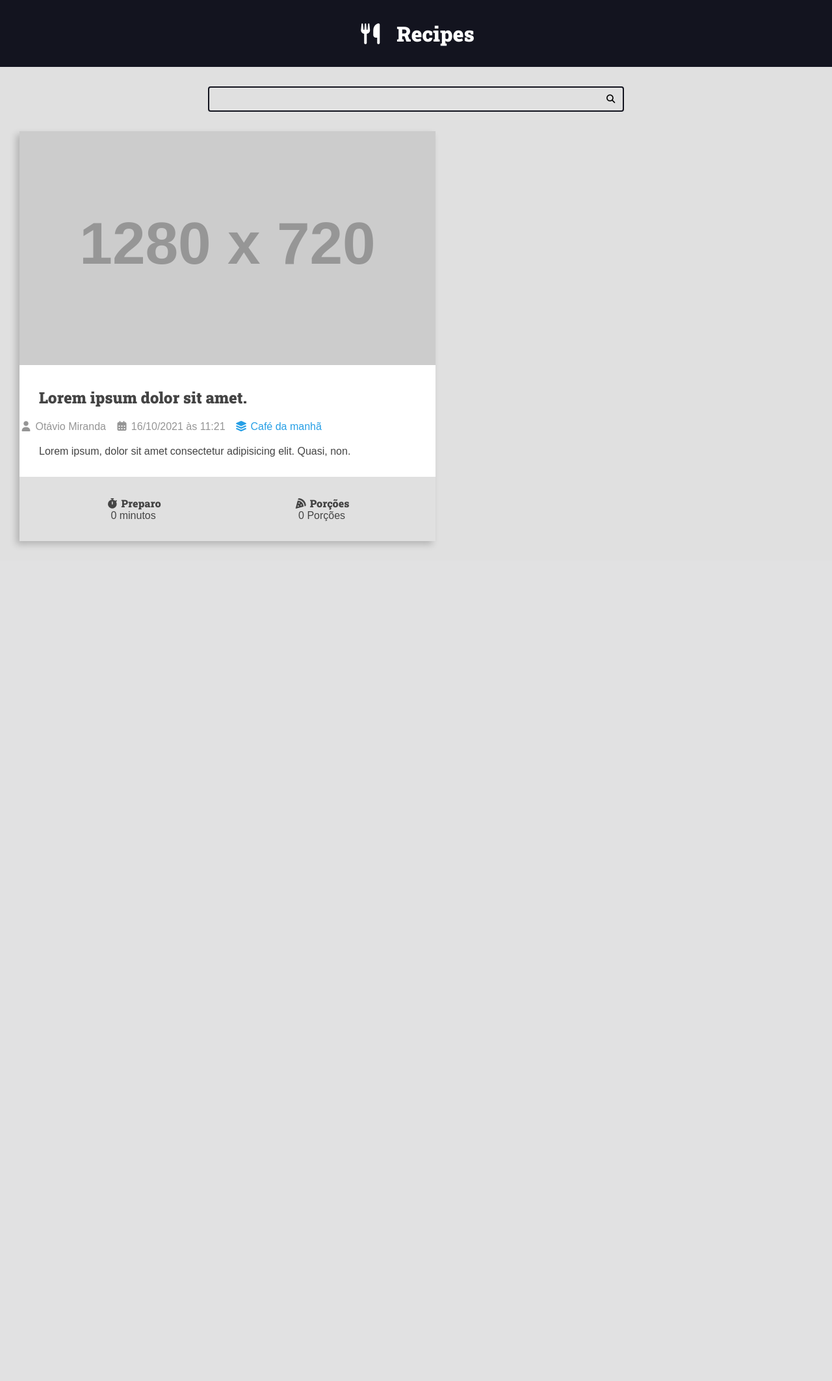
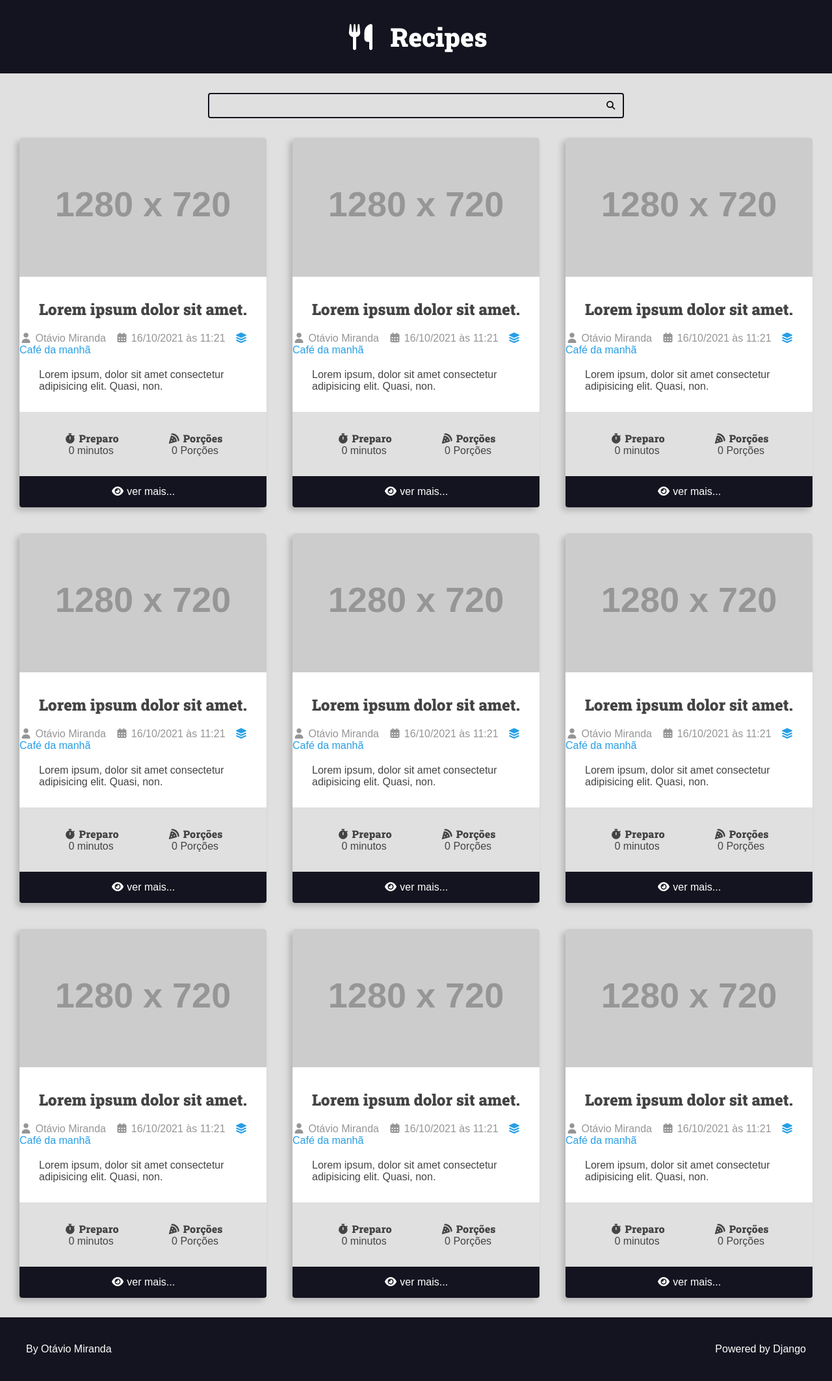
Before and after one commit to diogo-ribicki/curso-django-projeto2, a Django app: page / in a window 1280 px wide. Shown: the whole page at 65% size. Before the commit the page ends 842 px from the top, so only its background shows below. Run offline with Django 5.2, Linux system fonts and the light colour scheme; grey boxes labelled with a size stand in for pictures from a placeholder-image service; some libraries are stand-ins or nearby versions.

Commit message:
Refactor home page: replace hardcoded recipe items with partial template includes for better maintainability

```diff
--- /dev/null
+++ b/recipes/templates/recipes/partials/footer.html
@@ -0,0 +1,9 @@
+<footer class="main-footer">
+  <div class="developer">
+    <a href="https://www.otaviomiranda.com.br/" target="_blank" rel="noreferrer noopener">By Otávio Miranda</a>
+  </div>
+
+  <div class="powered">
+    <a href="https://www.djangoproject.com/" target="_blank" rel="noreferrer noopener">Powered by Django</a>
+  </div>
+</footer>
--- a/recipes/templates/recipes/partials/head.html
+++ b/recipes/templates/recipes/partials/head.html
@@ -1,15 +1,22 @@
 <!DOCTYPE html>
 <html lang="pt-BR">
+
 <head>
     <meta charset="UTF-8">
     <meta name="viewport" content="width=device-width, initial-scale=1.0">
-<link rel="stylesheet" href="https://cdnjs.cloudflare.com/ajax/libs/font-awesome/7.0.1/css/fontawesome.min.css" integrity="sha512-M5Kq4YVQrjg5c2wsZSn27Dkfm/2ALfxmun0vUE3mPiJyK53hQBHYCVAtvMYEC7ZXmYLg8DVG4tF8gD27WmDbsg==" crossorigin="anonymous" referrerpolicy="no-referrer" />
-<link rel="stylesheet" href="https://cdnjs.cloudflare.com/ajax/libs/font-awesome/7.0.1/css/brands.min.css" integrity="sha512-WxpJXPm/Is1a/dzEdhdaoajpgizHQimaLGL/QqUIAjIihlQqlPQb1V9vkGs9+VzXD7rgI6O+UsSKl4u5K36Ydw==" crossorigin="anonymous" referrerpolicy="no-referrer" />
-<link rel="stylesheet" href="https://cdnjs.cloudflare.com/ajax/libs/font-awesome/7.0.1/css/solid.min.css" integrity="sha512-EHa6vH03/Ty92WahM0/tet1Qicl76zihDCkBnFhN3kFGQkC+mc86d7V+6y2ypiLbk3h0beZAGdUpzfMcb06cMg==" crossorigin="anonymous" referrerpolicy="no-referrer" />
+    <link rel="stylesheet" href="https://cdnjs.cloudflare.com/ajax/libs/font-awesome/7.0.1/css/fontawesome.min.css"
+        integrity="sha512-M5Kq4YVQrjg5c2wsZSn27Dkfm/2ALfxmun0vUE3mPiJyK53hQBHYCVAtvMYEC7ZXmYLg8DVG4tF8gD27WmDbsg=="
+        crossorigin="anonymous" referrerpolicy="no-referrer" />
+    <link rel="stylesheet" href="https://cdnjs.cloudflare.com/ajax/libs/font-awesome/7.0.1/css/brands.min.css"
+        integrity="sha512-WxpJXPm/Is1a/dzEdhdaoajpgizHQimaLGL/QqUIAjIihlQqlPQb1V9vkGs9+VzXD7rgI6O+UsSKl4u5K36Ydw=="
+        crossorigin="anonymous" referrerpolicy="no-referrer" />
+    <link rel="stylesheet" href="https://cdnjs.cloudflare.com/ajax/libs/font-awesome/7.0.1/css/solid.min.css"
+        integrity="sha512-EHa6vH03/Ty92WahM0/tet1Qicl76zihDCkBnFhN3kFGQkC+mc86d7V+6y2ypiLbk3h0beZAGdUpzfMcb06cMg=="
+        crossorigin="anonymous" referrerpolicy="no-referrer" />
 
-<link rel="preconnect" href="https://fonts.googleapis.com">
-<link rel="preconnect" href="https://fonts.gstatic.com" crossorigin>
-<link href="https://fonts.googleapis.com/css2?family=Roboto+Slab:wght@900&display=swap" rel="stylesheet">
+    <link rel="preconnect" href="https://fonts.googleapis.com">
+    <link rel="preconnect" href="https://fonts.gstatic.com" crossorigin>
+    <link href="https://fonts.googleapis.com/css2?family=Roboto+Slab:wght@900&display=swap" rel="stylesheet">
     <title>Recipes</title>
     <style>
         :root {
@@ -59,12 +66,13 @@
         * {
             padding: 0;
             margin: 0;
-            box-sizing : border-box;
+            box-sizing: border-box;
         }
 
         html {
             font-size: 62.5%;
         }
+
         body {
             font-size: 1.6rem;
             font-family: var(--font-primary);
@@ -72,7 +80,12 @@
             color: var(--color-dark-text);
         }
 
-        h1,h2,h3,h4,h5,h6 {
+        h1,
+        h2,
+        h3,
+        h4,
+        h5,
+        h6 {
             font-family: var(--font-headings);
 
         }
@@ -84,14 +97,14 @@
         }
 
         .main-header-container {
-            background:var(--color-primary-dark);
+            background: var(--color-primary-dark);
         }
 
-        .main-logo {`
+        .main-logo {
             font-size: 4rem;
             color: var(--color-white);
             text-decoration: none;
-            display:flex;
+            display: flex;
             flex-flow: row nowrap;
             align-items: center;
             justify-content: center;
@@ -113,7 +126,7 @@
         }
 
         .search-input,
-        .search-button{
+        .search-button {
             border: none;
             background: none;
             outline: none;
@@ -121,44 +134,51 @@
             transition: all 300ms ease-in-out;
         }
 
-        .search-input{
+        .search-input {
             width: 100%;
             padding-right: 3rem;
         }
-        .search-button{
+
+        .search-button {
             position: absolute;
             top: 0;
             right: 0;
         }
-        .search-form:focus-within{
+
+        .search-form:focus-within {
             border-color: var(--color-primary);
             background: var(--color-white);
         }
-        .search-form:focus-within .search-button{
+
+        .search-form:focus-within .search-button {
             color: var(--color-primary)
         }
-        .search-button:focus{
-            outline:1px solid var(--color-primary);
-            background: rgba(0,0,0,.05);
+
+        .search-button:focus {
+            outline: 1px solid var(--color-primary);
+            background: rgba(0, 0, 0, .05);
         }
+
         .main-content {
             padding-top: 0;
         }
 
-        .main-content-list{
+        .main-content-list {
             display: grid;
             grid-template-columns: repeat(auto-fit, minmax(340px, 1fr));
             gap: var(--spacing-gutter-large);
         }
 
-        .recipe{
+        .recipe {
             background: var(--color-white);
-            box-shadow: -5px 5px 10px rgba(0,0,0,.2);
+            box-shadow: -5px 5px 10px rgba(0, 0, 0, .2);
             transform: scale(1);
             transition: all 300ms ease-in-out;
+            border-radius: .4rem;
+            overflow: hidden;
         }
 
-        .recipe img{
+        .recipe img {
             max-width: 100%;
         }
 
@@ -166,9 +186,10 @@
             max-width: 64rem;
 
         }
+
         .recipe-list-item:hover {
-            transform:scale(1.02);
-            box-shadow: -8px 8px 18px rgba(0,0,0,.25);
+            transform: scale(1.02);
+            box-shadow: -8px 8px 18px rgba(0, 0, 0, .25);
         }
 
         .recipe-title-container {
@@ -180,36 +201,36 @@
             padding: 0 var(--spacing-gutter-medium);
         }
 
-        .recipe-content{
+        .recipe-content {
             padding: var(--spacing-gutter-medium);
             padding-top: 2rem;
 
         }
 
-        .recipe-author-item{
+        .recipe-author-item {
             color: var(--color-gray-4);
             margin-right: 1rem;
         }
-        .recipe-author a{
+
+        .recipe-author a {
             color: var(--color-primary);
             transition: all 300ms ease-in-out;
-            text-decoration: none;-+
-
-
+            text-decoration: none;
+            -+
         }
 
-        .recipe-author a:hover{
+        .recipe-author a:hover {
             color: var(--color-primary-dark);
         }
 
-        .recipe-meta-container{
+        .recipe-meta-container {
             display: flex;
-            flex-flow:row wrap;
+            flex-flow: row wrap;
             padding: var(--spacing-gutter-medium);
             background: var(--color-gray-1);
         }
 
-        .recipe-meta{
+        .recipe-meta {
             display: flex;
             flex-flow: column nowrap;
             flex-shrink: 1;
@@ -217,10 +238,44 @@
             text-align: center;
         }
 
-        .recipe-meta-title{
+        .recipe-meta-title {
             font-size: 1.6rem;
 
         }
 
+        .recipe-footer a {
+            background: var(--color-primary-dark);
+            display: block;
+            color: var(--color-white);
+            text-decoration: none;
+            text-align: center;
+            padding: 1.5rem var(--spacing-gutter-medium);
+            transition: all 300ms ease-in-out;
+        }
+
+        .recipe-footer a:hover {
+            filter: brightness(2);
+
+        }
+
+        .main-footer {
+
+            display: flex;
+            align-items: center;
+            justify-content: space-between;
+            background: var(--color-primary-dark);
+            color: var(--color-white);
+            padding: var(--spacing-gutter-large)
+        }
+
+        .main-footer a {
+            color: var(--color-white);
+            text-decoration: none;
+            transition: all 300ms ease-in-out;
+
+        }
+        .main-footer a:hover {
+            filter: brightness(.8);
+        }
     </style>
 </head>
--- /dev/null
+++ b/recipes/templates/recipes/partials/recipe.html
@@ -0,0 +1,43 @@
+<div class="recipe recipe-list-item">
+                <div class="recipe-cover">
+                    <img src="https://placehold.co/1280x720.png/" alt="Temporário">
+                </div>
+                <div class="recipe-title-container">
+                    <h2 class="recipe-title">Lorem ipsum dolor sit amet. </h2>
+                </div>
+                                <div class="recipe-author">
+                    <span class="recipe-author-item">
+                        <i class="fas fa-user"></i>
+                        Otávio Miranda
+                    </span>
+                    <span class="recipe-author-item">
+                        <i class="fas fa-calendar-alt"></i>
+                        16/10/2021 às 11:21
+                    </span>
+                    <span class="recipe-author-item">
+                        <a href="/recipes/category/cafe-da-manha/">
+                            <i class="fas fa-layer-group"></i>
+                            <span>Café da manhã</span>
+                        </a>
+                    </span>
+                    <div class="recipe-content"><p>Lorem ipsum, dolor sit amet consectetur adipisicing elit. Quasi, non.</p></div>
+                </div>
+                <div class="recipe-meta-container">
+                    <div class="recipe-meta recipe-preparation">
+                        <h3 class="recipe-meta-title"><i class="fas fa-stopwatch"></i> Preparo</h3>
+                        <div class="recipe-meta-text">0 minutos</div>
+                    </div>
+                        <div class="recipe-meta recipe-servings">
+                            <h3 class="recipe-meta-title"><i class="fas fa-pizza-slice"></i> Porções </h3>
+                            <div class="recipe-meta-text">0 Porções</div>
+                        </div>
+
+
+                </div>
+                <footer class="recipe-footer">
+                            <a class="recipe-read-more button button-dark button-full-width" href="/recipes/3/">
+                                <i class="fas  fa-eye"></i>
+                                <span>ver mais...</span>
+                            </a>
+                        </footer>
+            </div>
```
Also changed, not shown: recipes/templates/recipes/pages/home.html (+12 -35 lines).
